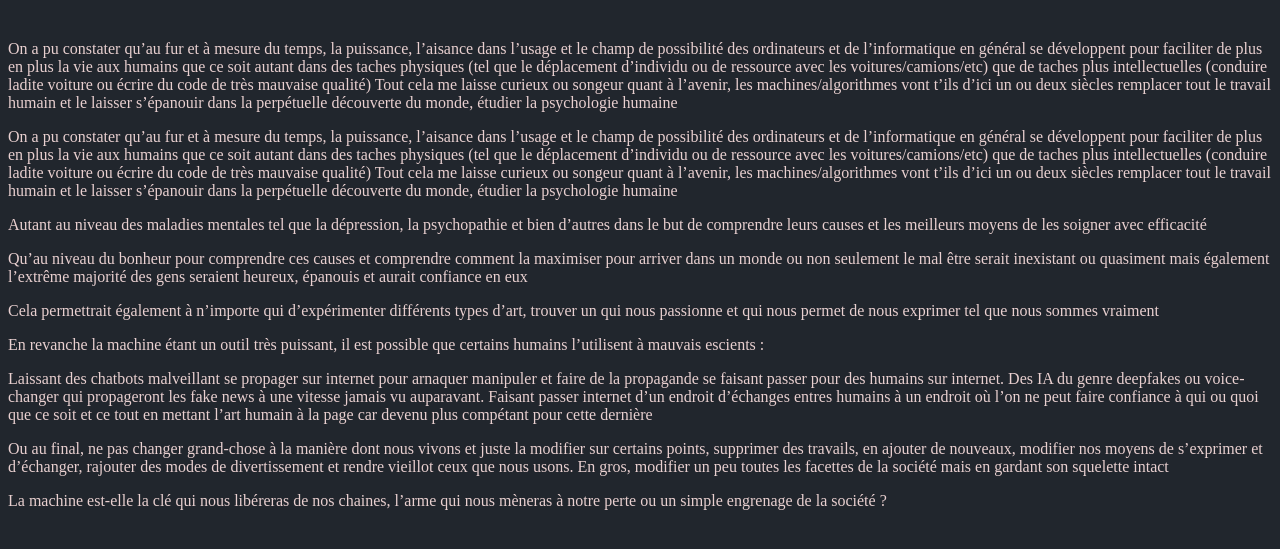
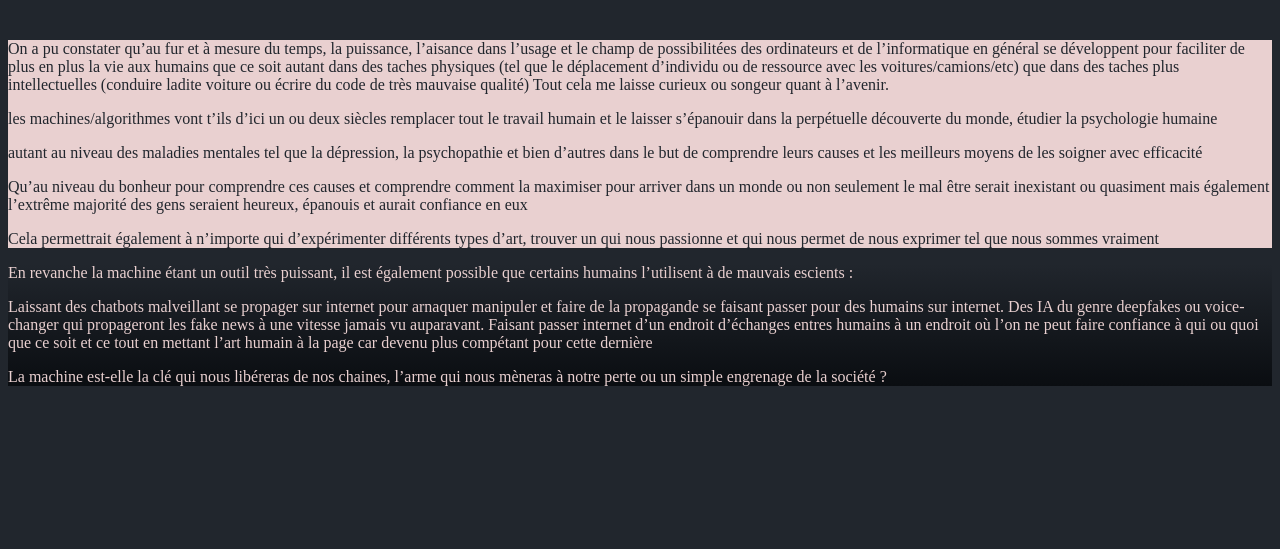
Before and after one commit to PommeDeuxTerre/site_prefo, a plain HTML site: page expo/expo.html in a window 1280 px wide. Shown: the part 193-742 px from the top of the page. Drawn offline with Linux system fonts and the light colour scheme.

Commit message:
update expo and add bad css

```diff
--- a/css/style.css
+++ b/css/style.css
@@ -6,6 +6,9 @@ h1 {
     text-align: center;
     font-size: 4em;
     font-weight: 800;
+}
+p {
+    color: rgb(233, 208, 208);
 }
 nav[id="page-nav"] {
     display: flex;
@@ -25,6 +28,15 @@ nav[id="page-nav"] > a:hover {
     background: linear-gradient(90deg, red, orange);
     cursor: wait;
 }
-p {
+div[class="expo-optimiste"] {
+    background-color: rgb(233, 208, 208);
+}
+div[class="expo-optimiste"] > p {
+    color: #21262d
+}
+div[class="expo-pessimiste"] {
+    background: linear-gradient(180deg, #21262d, #0a0d11);
+}
+div[class="expo-pessimiste"] > p {
     color: rgb(233, 208, 208);
 }
--- a/expo/expo.html
+++ b/expo/expo.html
@@ -15,22 +15,24 @@
             <a href="../expo/galerie.html">galerie</a>
         </nav>
 	<h1>Expo</h1>
-    <p>On a pu constater qu’au fur et à mesure du temps, la puissance, l’aisance dans l’usage et le champ de possibilité des ordinateurs et de l’informatique en général se développent pour faciliter de plus en plus la vie aux humains que ce soit autant dans des taches physiques (tel que le déplacement d’individu ou de ressource avec les voitures/camions/etc) que de taches plus intellectuelles (conduire ladite voiture ou écrire du code de très mauvaise qualité) Tout cela me laisse curieux ou songeur quant à l’avenir, les machines/algorithmes vont t’ils d’ici un ou deux siècles remplacer tout le travail humain et le laisser s’épanouir dans la perpétuelle découverte du monde, étudier la psychologie humaine</p>
+    <div class="expo-optimiste">
+        <p>On a pu constater qu’au fur et à mesure du temps, la puissance, l’aisance dans l’usage et le champ de possibilitées des ordinateurs et de l’informatique en général se développent pour faciliter de plus en plus la vie aux humains que ce soit autant dans des taches physiques (tel que le déplacement d’individu ou de ressource avec les voitures/camions/etc) que dans des taches plus intellectuelles (conduire ladite voiture ou écrire du code de très mauvaise qualité) Tout cela me laisse curieux ou songeur quant à l’avenir. </p>
 
-    <p>On a pu constater qu’au fur et à mesure du temps, la puissance, l’aisance dans l’usage et le champ de possibilité des ordinateurs et de l’informatique en général se développent pour faciliter de plus en plus la vie aux humains que ce soit autant dans des taches physiques (tel que le déplacement d’individu ou de ressource avec les voitures/camions/etc) que de taches plus intellectuelles (conduire ladite voiture ou écrire du code de très mauvaise qualité) Tout cela me laisse curieux ou songeur quant à l’avenir, les machines/algorithmes vont t’ils d’ici un ou deux siècles remplacer tout le travail humain et le laisser s’épanouir dans la perpétuelle découverte du monde, étudier la psychologie humaine</p>
+        <p>les machines/algorithmes vont t’ils d’ici un ou deux siècles remplacer tout le travail humain et le laisser s’épanouir dans la perpétuelle découverte du monde, étudier la psychologie humaine</p>
 
-    <p>Autant au niveau des maladies mentales tel que la dépression, la psychopathie et bien d’autres dans le but de comprendre leurs causes et les meilleurs moyens de les soigner avec efficacité</p>
+        <p>autant au niveau des maladies mentales tel que la dépression, la psychopathie et bien d’autres dans le but de comprendre leurs causes et les meilleurs moyens de les soigner avec efficacité</p>
 
-    <p>Qu’au niveau du bonheur pour comprendre ces causes et comprendre comment la maximiser pour arriver dans un monde ou non seulement le mal être serait inexistant ou quasiment mais également l’extrême majorité des gens seraient heureux, épanouis et aurait confiance en eux</p>
+        <p>Qu’au niveau du bonheur pour comprendre ces causes et comprendre comment la maximiser pour arriver dans un monde ou non seulement le mal être serait inexistant ou quasiment mais également l’extrême majorité des gens seraient heureux, épanouis et aurait confiance en eux</p>
 
-    <p>Cela permettrait également à n’importe qui d’expérimenter différents types d’art, trouver un qui nous passionne et qui nous permet de nous exprimer tel que nous sommes vraiment</p>
+        <p>Cela permettrait également à n’importe qui d’expérimenter différents types d’art, trouver un qui nous passionne et qui nous permet de nous exprimer tel que nous sommes vraiment</p>
+    </div>
 
-    <p>En revanche la machine étant un outil très puissant, il est possible que certains humains l’utilisent à mauvais escients :</p>
+    <div class="expo-pessimiste">
+        <p>En revanche la machine étant un outil très puissant, il est également possible que certains humains l’utilisent à de mauvais escients :</p>
 
-    <p>Laissant des chatbots malveillant se propager sur internet pour arnaquer manipuler et faire de la propagande se faisant passer pour des humains sur internet. Des IA du genre deepfakes ou voice-changer qui propageront les fake news à une vitesse jamais vu auparavant. Faisant passer internet d’un endroit d’échanges entres humains à un endroit où l’on ne peut faire confiance à qui ou quoi que ce soit et ce tout en mettant l’art humain à la page car devenu plus compétant pour cette dernière</p>
+        <p>Laissant des chatbots malveillant se propager sur internet pour arnaquer manipuler et faire de la propagande se faisant passer pour des humains sur internet. Des IA du genre deepfakes ou voice-changer qui propageront les fake news à une vitesse jamais vu auparavant. Faisant passer internet d’un endroit d’échanges entres humains à un endroit où l’on ne peut faire confiance à qui ou quoi que ce soit et ce tout en mettant l’art humain à la page car devenu plus compétant pour cette dernière</p>
 
-    <p>Ou au final, ne pas changer grand-chose à la manière dont nous vivons et juste la modifier sur certains points, supprimer des travails, en ajouter de nouveaux, modifier nos moyens de s’exprimer et d’échanger, rajouter des modes de divertissement et rendre vieillot ceux que nous usons. En gros, modifier un peu toutes les facettes de la société mais en gardant son squelette intact</p>
-
-    <p>La machine est-elle la clé qui nous libéreras de nos chaines, l’arme qui nous mèneras à notre perte ou un simple engrenage de la société ?</p>
+        <p>La machine est-elle la clé qui nous libéreras de nos chaines, l’arme qui nous mèneras à notre perte ou un simple engrenage de la société ?</p>
+    </div>
 </body>
 </html>
```
